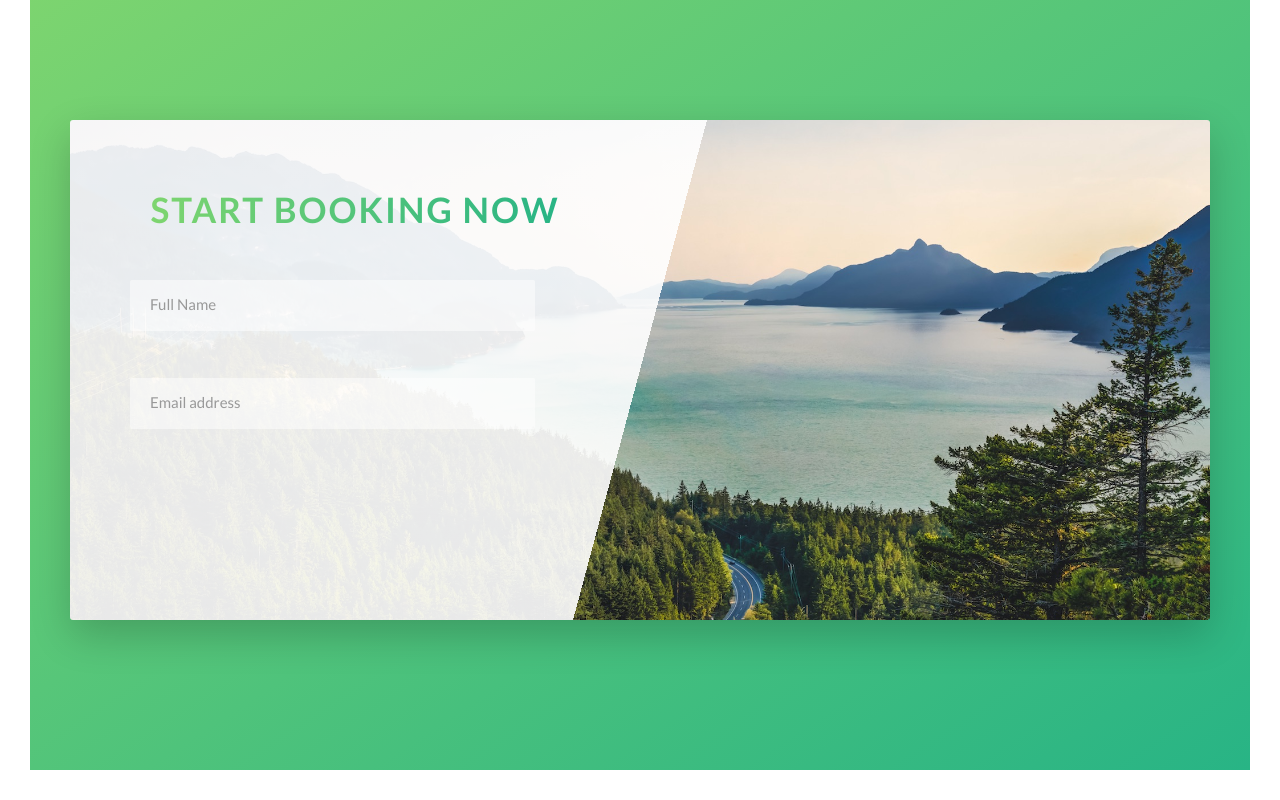
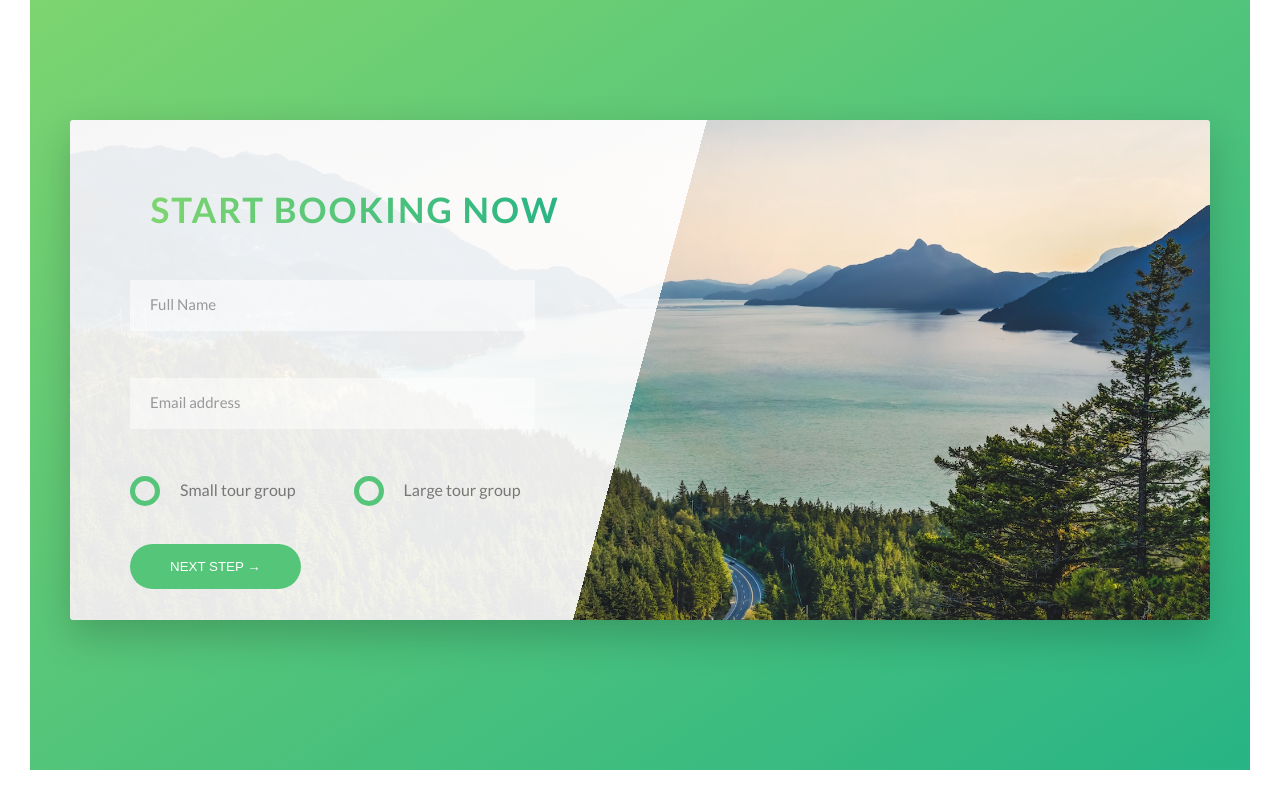
Before and after one commit to Justin-Singh125125/Natours, a website: page index.html in a window 1280 px wide. Shown: the part 4552-5352 px from the top of the page. Drawn offline with Linux system fonts and the light colour scheme.

Commit message:
Building the Booking Section - Part 3

```diff
--- a/index.html
+++ b/index.html
@@ -290,6 +290,29 @@
                                 <input type="email" class="form__input" placeholder="Email address" id="email" required>
                                 <label for="email" class="form__label">Email address</label>
                             </div>
+                            <div class="form__group u-margin-bottom-medium">
+                                <div class="form__radio-group">
+                                    <input type="radio" class="form__radio-input" id="small" name="size">
+                                    <label for="small" class="form__radio-label">
+                                        <span class="form__radio-button">
+
+                                        </span>
+                                        Small tour group
+                                    </label>
+                                </div>
+                                <div class="form__radio-group">
+                                    <input type="radio" class="form__radio-input" id="large" name="size">
+                                    <label for="large" class="form__radio-label">
+                                        <span class="form__radio-button">
+
+                                        </span>
+                                        Large tour group
+                                    </label>
+                                </div>
+                            </div>
+                            <div class="form__group">
+                                <button class="btn btn--green">Next step &rarr;</button>
+                            </div>
                         </form>
                     </div>
                 </div>
--- a/sass/base/_utilities.scss
+++ b/sass/base/_utilities.scss
@@ -1,18 +1,18 @@
 .u-center-text{
-    text-align: center;
+    text-align: center !important;
 }
 .u-margin-bottom-big{
-    margin-bottom: 8rem;
+    margin-bottom: 8rem !important;
 }
 .u-margin-bottom-medium{
-    margin-bottom: 4rem;
+    margin-bottom: 4rem !important;
 }
 .u-margin-bottom-small{
-    margin-bottom: 1.5rem;
+    margin-bottom: 1.5rem !important;
 }
 .u-margin-top-big{
-    margin-bottom: 8rem;
+    margin-bottom: 8rem !important;
 }
 .u-margin-top-huge{
-    margin-bottom: 10rem;
+    margin-bottom: 10rem !important;
 }
--- a/sass/components/_button.scss
+++ b/sass/components/_button.scss
@@ -1,6 +1,8 @@
 .btn{
+    &,
     /* special state */
-    &:link, &:visited{
+    &:link,
+    &:visited{
         text-transform: uppercase;
         text-decoration: none;
         padding: 15px 40px;
@@ -8,6 +10,10 @@
         border-radius: 100px;
         transition: all .2s;
         position: relative;
+
+        //change for the <button> element
+        border:none;
+        cursor: pointer;
     }
 
     &:hover{
@@ -20,7 +26,9 @@
         }
     }
     /* when clicked */
-    &:active{
+    &:active,
+    &:focus {
+        outline: none;
         transform: translateY(-1px);
         box-shadow: 0 5px 10px rgba($color-black,.2);
 
--- a/sass/components/_form.scss
+++ b/sass/components/_form.scss
@@ -14,6 +14,7 @@
         color: inherit;
         width: 90%;
         display: block;
+        transition: all .3s;
 
         &::-webkit-input-placeholder{
             color: $color-grey-dark-2;
@@ -46,4 +47,48 @@
         visibility: hidden;
         transform: translateY(-4rem);
     }
+    &__radio-group{
+        width: 49%;
+        display: inline-block;
+    }
+    &__radio-input{
+        display: none;
+    }
+    &__radio-label{
+        font-size: 1.6rem;
+        cursor: pointer;
+        position: relative;
+        padding-left: 5rem;
+    }
+
+    &__radio-button{
+        height: 3rem;
+        width: 3rem;
+        border: 5px solid $color-primary;
+        border-radius: 50%;
+        display: inline-block;
+
+        position: absolute;
+        left: 0;
+        top: -.4rem;
+
+        &::after{
+            content: "";
+            display: block;
+            height: 1.3rem;
+            width: 1.3rem;
+            border-radius: 50%;
+            position: absolute;
+            top: 50%;
+            left: 50%;
+            transform: translate(-50%, -50%);
+            background-color: $color-primary;
+            opacity: 0;
+            transition: opacity .2s;
+        }
+    }
+
+    &__radio-input:checked ~ &__radio-label &__radio-button:after{
+        opacity: 1;
+    }
 }
```
Also changed, not shown: css/style.css.
